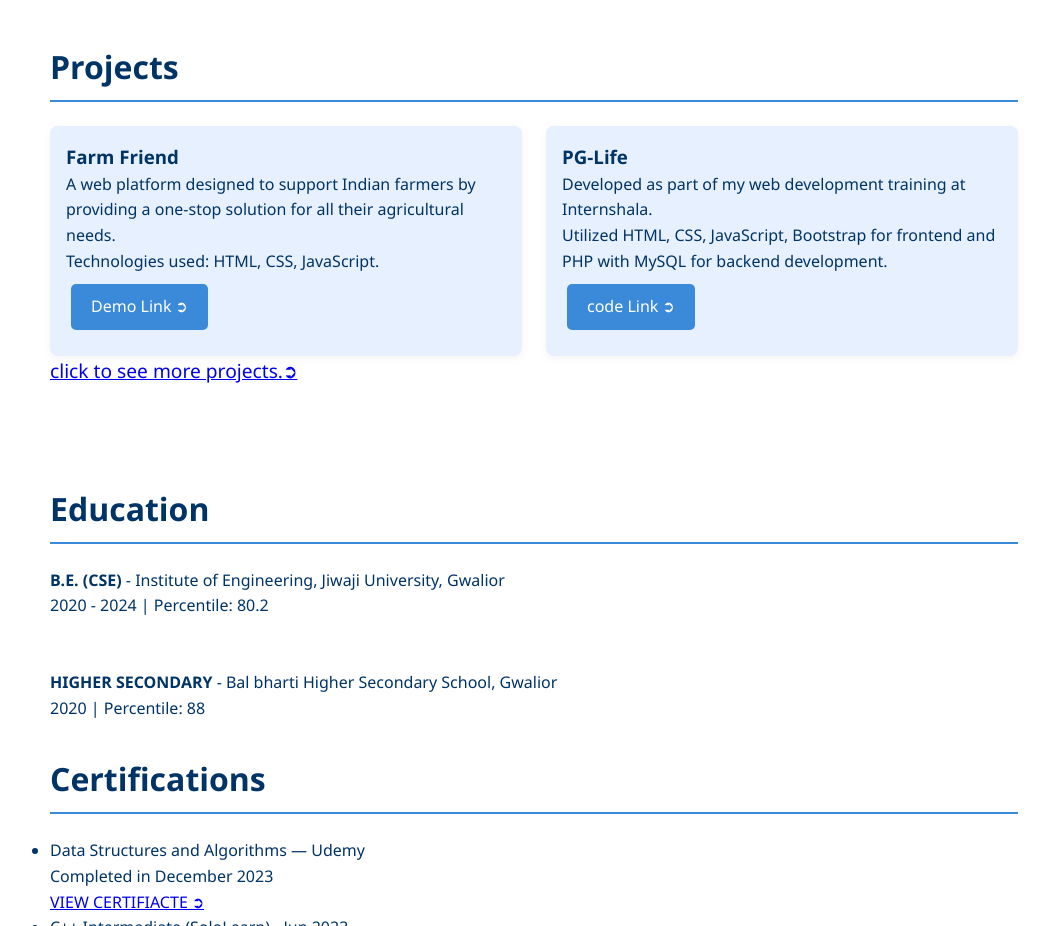
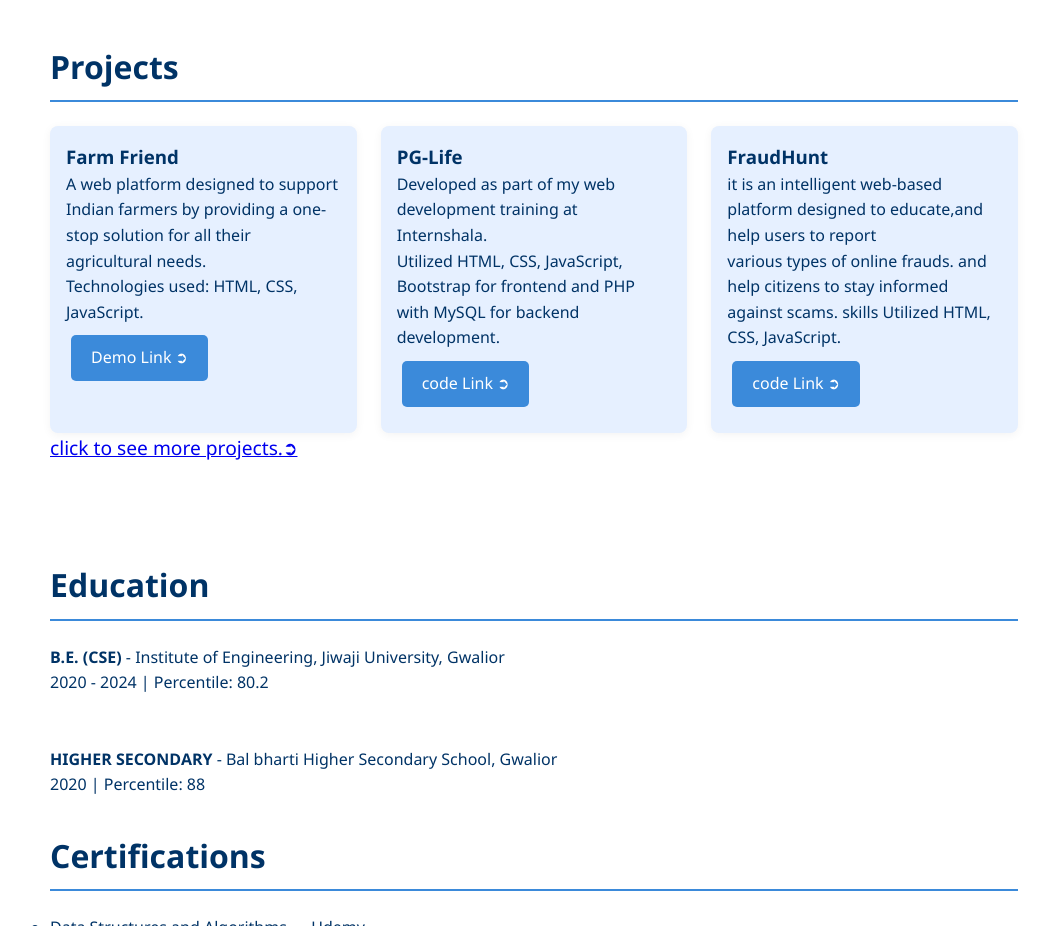
Before and after one commit to Khushi792/portfolio, a plain HTML site: page index.html in a window 1280 px wide. Shown: the part 1020-1946 px from the top of the page, without its empty margins (106-1155 px from the left). Drawn offline with Linux system fonts and the light colour scheme.

Commit message:
Update index.html
updated the project

```diff
--- a/index.html
+++ b/index.html
@@ -182,6 +182,12 @@
 Utilized HTML, CSS, JavaScript, Bootstrap for frontend and PHP with MySQL for backend development.</p>
         <a class="btn" href="https://github.com/Khushi792/PGLife/">code Link ➲</a>
         </div>
+       <div class="card">
+        <h3>FraudHunt</h3>
+        <p> it is an intelligent web-based platform designed to educate,and help users to report <br>various types of online frauds.
+ and help citizens to stay informed against scams. skills Utilized HTML, CSS, JavaScript.</p>
+        <a class="btn" href="https://khushi792.github.io/project-FRAUD/">code Link ➲</a>
+        </div>
     </div>
                 <a href="https://github.com/Khushi792" style="font-size: larger; ">click to see more projects.➲ </a>
   </section>
```
